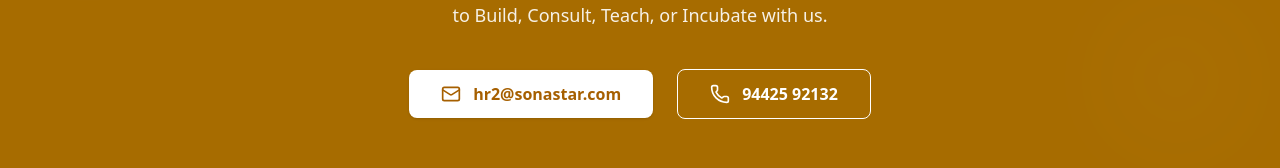
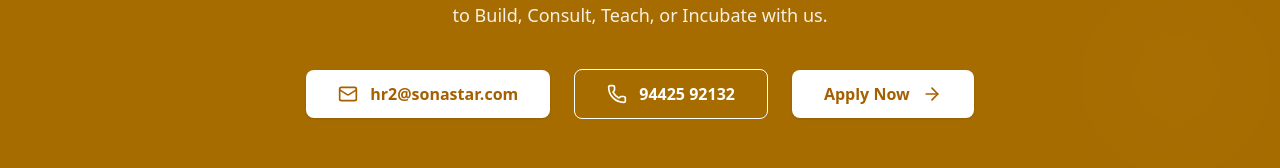
Before and after one commit to webmanagersonatech/scaleindia_frontend, a Next.js app: page /careers in a window 1280 px wide. Shown: the part 1441-1609 px from the top of the page. Built offline with nearby package versions, Linux system fonts and the light colour scheme; no server answers.

Commit message:
push chnages

```diff
--- a/components/careers/CareersContactSection.component.tsx
+++ b/components/careers/CareersContactSection.component.tsx
@@ -1,5 +1,5 @@
 import Link from "next/link";
-import { Mail, Phone } from "lucide-react";
+import { Mail, ArrowRight, Phone } from "lucide-react";
 
 export default function CareersContactSection() {
   return (
@@ -35,6 +35,16 @@
             <Phone size={20} />
             94425 92132
           </Link>
+
+          <Link
+            href="https://www.sonastar.com/career1/jobs/WEB-004"
+            target="_blank"
+            rel="noopener noreferrer"
+            className="flex items-center gap-3 bg-white text-yellow-700 font-semibold px-8 py-3 rounded-md shadow hover:bg-gray-100 transition"
+          >
+            Apply Now
+            <ArrowRight size={20} />
+          </Link>
         </div>
       </div>
     </section>
```
